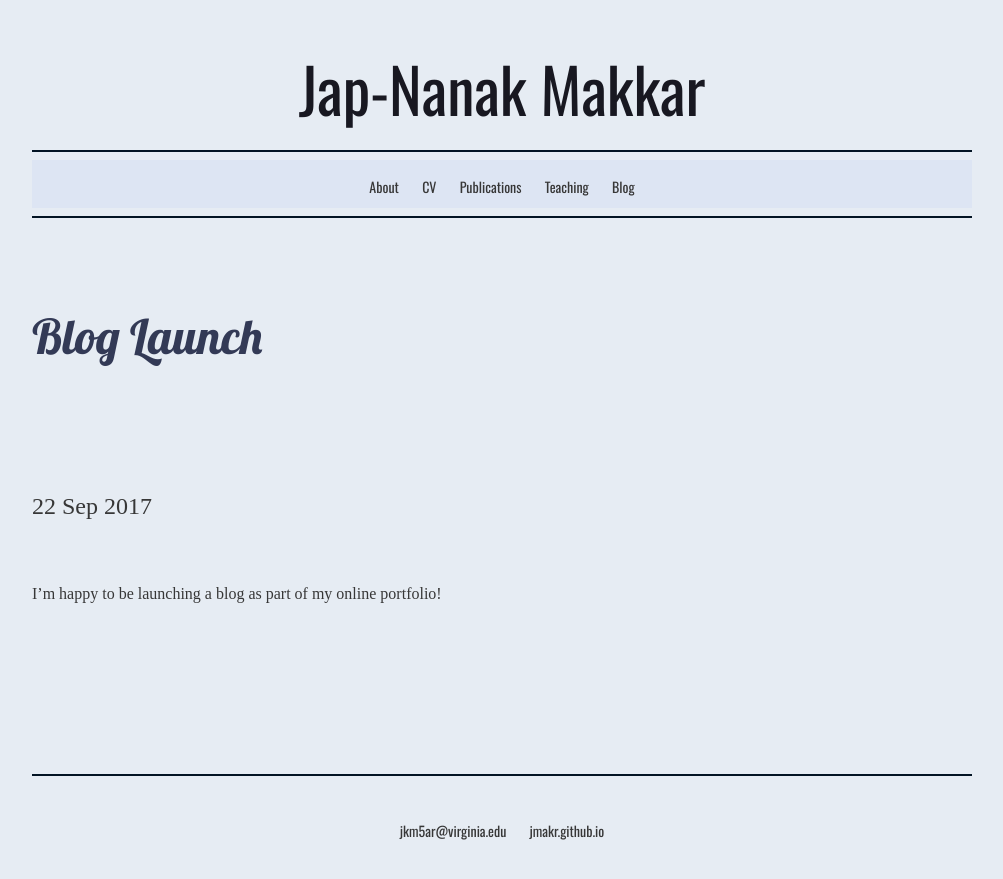
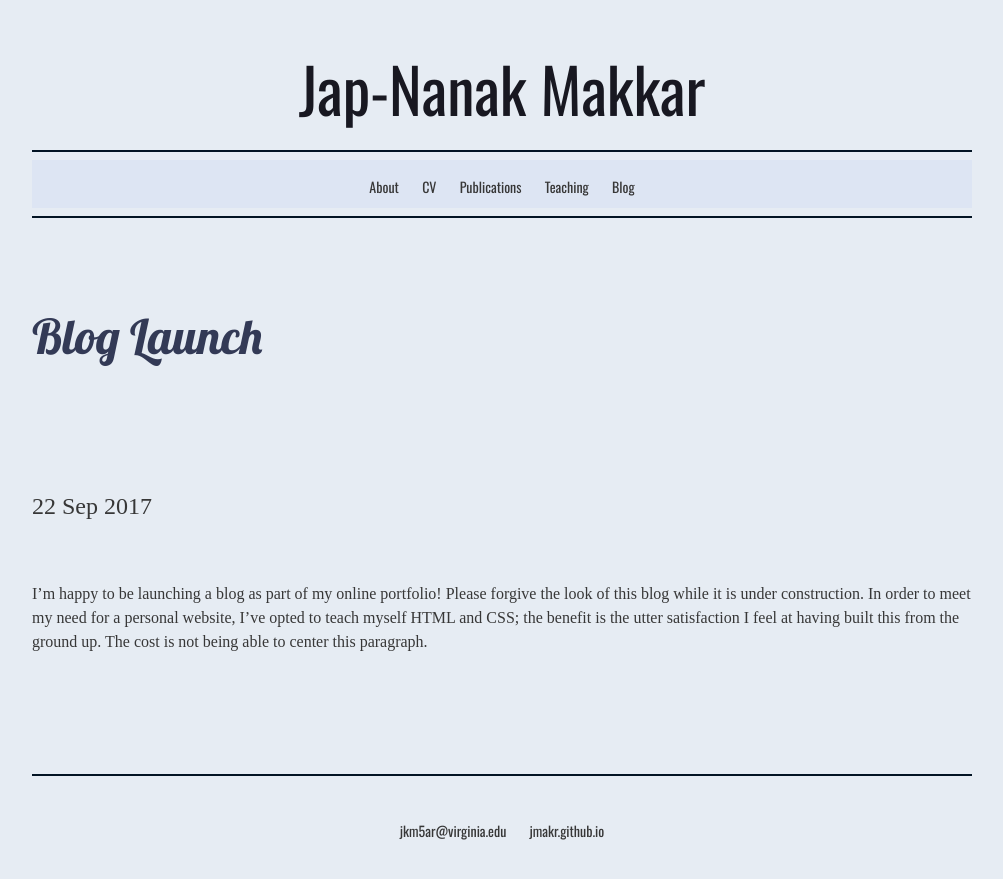
Before and after one commit to jmakr/jmakr.github.io, a Jekyll site: the page built from _posts/2017-09-22-Blog-Launch.md, in a window 1280 px wide. Shown: the top 879 px of the page, without its empty margins (138-1141 px from the left). Built offline with Jekyll 4.4.1, drawn with Linux system fonts in a browser that asks for light colours; some web fonts are replaced.

Commit message:
Update 2017-09-22-Blog-Launch.md

```diff
--- a/_posts/2017-09-22-Blog-Launch.md
+++ b/_posts/2017-09-22-Blog-Launch.md
@@ -4,4 +4,4 @@
 date: 2017-09-22
 ---
 
-I'm happy to be launching a blog as part of my online portfolio!
+I'm happy to be launching a blog as part of my online portfolio! Please forgive the look of this blog while it is under construction. In order to meet my need for a personal website, I've opted to teach myself HTML and CSS; the benefit is the utter satisfaction I feel at having built this from the ground up. The cost is not being able to center this paragraph.
```
